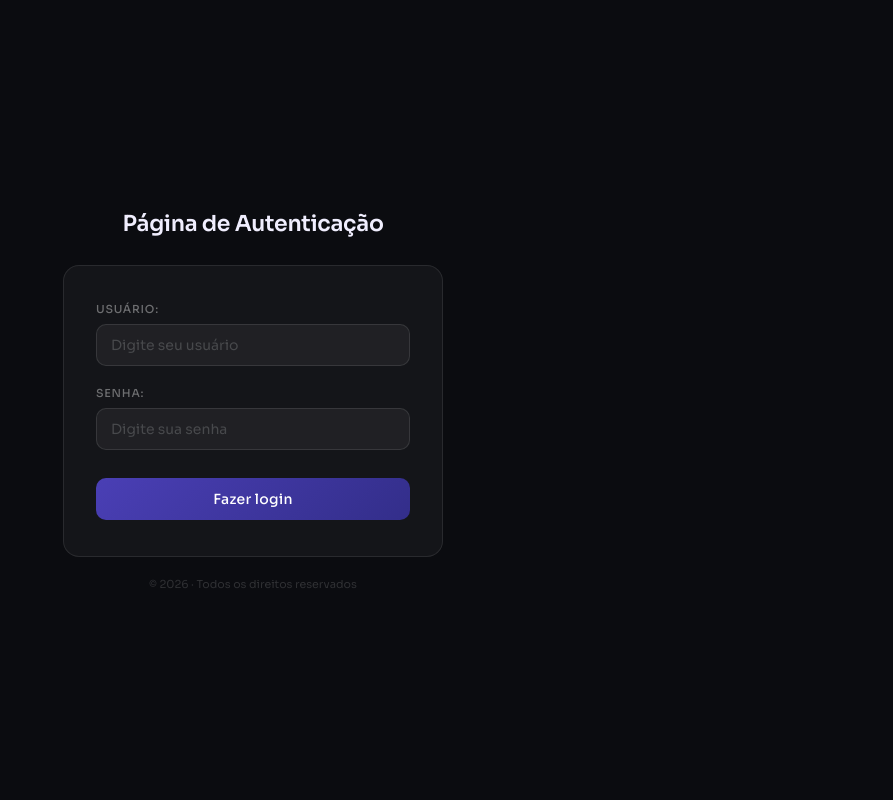
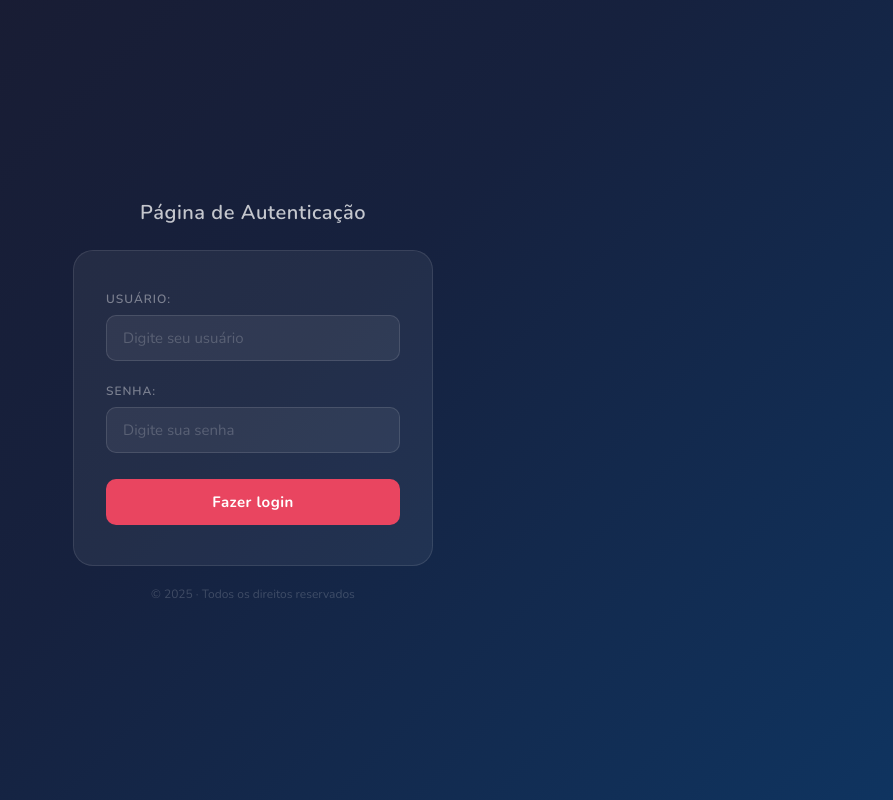
Before and after one commit to SouFigueiredo/extensionproject, a PHP site: page / in a window 1280 px wide. Shown: the whole page, without its empty margins (387-1280 px from the left). Run offline with PHP 8.4, Linux system fonts and the light colour scheme.

Commit message:
Update style.css

```diff
--- a/style.css
+++ b/style.css
@@ -1,4 +1,8 @@
-@import url('https://fonts.googleapis.com/css2?family=Sora:wght@300;400;500;600&display=swap');
+/* ================================
+   style.css — Página de Login
+   ================================ */
+
+@import url('https://fonts.googleapis.com/css2?family=Nunito:wght@300;400;600;700&display=swap');
 
 *, *::before, *::after {
   box-sizing: border-box;
@@ -8,114 +12,110 @@
 
 body {
   min-height: 100vh;
-  background: #0b0c10;
+  background: linear-gradient(135deg, #1a1a2e, #16213e, #0f3460);
   display: flex;
   flex-direction: column;
   align-items: center;
   justify-content: center;
-  font-family: 'Sora', sans-serif;
-  color: #e8e6f0;
+  font-family: 'Nunito', sans-serif;
   padding: 24px;
 }
 
 /* --- Header --- */
 header {
-  margin-bottom: 28px;
+  margin-bottom: 24px;
   text-align: center;
 }
 
 header h1 {
-  font-size: 22px;
+  font-size: 20px;
   font-weight: 600;
-  color: #f0eefe;
-  letter-spacing: -0.3px;
+  color: rgba(255, 255, 255, 0.75);
+  letter-spacing: 0.5px;
 }
 
-/* --- Formulário (card) --- */
+/* --- Card --- */
 main {
   width: 100%;
-  max-width: 380px;
-  background: rgba(255, 255, 255, 0.04);
-  border: 1px solid rgba(255, 255, 255, 0.09);
-  border-radius: 16px;
-  padding: 36px 32px;
-  animation: fadeUp 0.45s ease both;
+  max-width: 360px;
+  background: rgba(255, 255, 255, 0.06);
+  border: 1px solid rgba(255, 255, 255, 0.1);
+  border-radius: 20px;
+  padding: 40px 32px;
+  animation: fadeUp 0.4s ease both;
 }
 
 @keyframes fadeUp {
-  from { opacity: 0; transform: translateY(18px); }
+  from { opacity: 0; transform: translateY(16px); }
   to   { opacity: 1; transform: translateY(0); }
 }
+
+br { display: none; }
 
 /* --- Labels --- */
 label {
   display: block;
-  font-size: 11px;
-  font-weight: 500;
-  letter-spacing: 0.07em;
+  font-size: 12px;
+  font-weight: 600;
+  letter-spacing: 0.08em;
   text-transform: uppercase;
-  color: rgba(255, 255, 255, 0.38);
+  color: rgba(255, 255, 255, 0.4);
   margin-bottom: 8px;
 }
 
 /* --- Inputs --- */
 input[type="text"],
 input[type="password"] {
+  display: block;
   width: 100%;
-  background: rgba(255, 255, 255, 0.05);
-  border: 1px solid rgba(255, 255, 255, 0.1);
+  background: rgba(255, 255, 255, 0.06);
+  border: 1px solid rgba(255, 255, 255, 0.12);
   border-radius: 10px;
-  padding: 11px 14px;
-  font-size: 14px;
-  color: #f0eefe;
-  font-family: 'Sora', sans-serif;
+  padding: 12px 16px;
+  font-size: 15px;
+  color: #fff;
+  font-family: 'Nunito', sans-serif;
   outline: none;
   transition: border-color 0.2s, background 0.2s;
-  margin-bottom: 20px;
+  margin-bottom: 22px;
 }
 
 input::placeholder {
-  color: rgba(255, 255, 255, 0.18);
+  color: rgba(255, 255, 255, 0.2);
 }
 
 input:focus {
-  border-color: rgba(74, 63, 181, 0.75);
-  background: rgba(74, 63, 181, 0.08);
-}
-
-/* --- Esconder os <br> com display none no label+input já resolve,
-       mas como o HTML usa br, vamos só garantir o espaçamento via inputs --- */
-br {
-  display: none;
+  border-color: #e94560;
+  background: rgba(233, 69, 96, 0.07);
 }
 
 /* --- Botão --- */
 button[type="submit"] {
   width: 100%;
-  margin-top: 8px;
-  padding: 12px;
+  padding: 13px;
+  margin-top: 4px;
   border-radius: 10px;
   border: none;
-  background: linear-gradient(135deg, #4a3fb5, #332e8a);
+  background: #e94560;
   color: #fff;
-  font-size: 14px;
-  font-weight: 500;
-  font-family: 'Sora', sans-serif;
+  font-size: 15px;
+  font-weight: 700;
+  font-family: 'Nunito', sans-serif;
   cursor: pointer;
-  letter-spacing: 0.02em;
-  transition: opacity 0.2s, transform 0.15s;
+  letter-spacing: 0.03em;
+  transition: background 0.2s, transform 0.15s;
 }
 
-button[type="submit"]:hover  { opacity: 0.88; }
+button[type="submit"]:hover  { background: #c73652; }
 button[type="submit"]:active { transform: scale(0.98); }
 
 /* --- Footer --- */
 footer {
   margin-top: 20px;
-  font-size: 11px;
-  color: rgba(255, 255, 255, 0.15);
+  font-size: 12px;
+  color: rgba(255, 255, 255, 0.18);
 }
 
 footer::after {
-  content: '© 2026 · Todos os direitos reservados';
+  content: '© 2025 · Todos os direitos reservados';
 }
```
